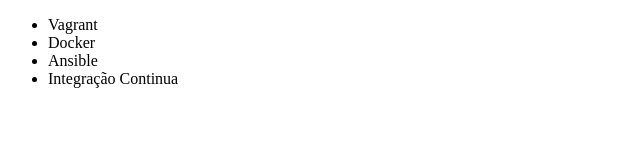
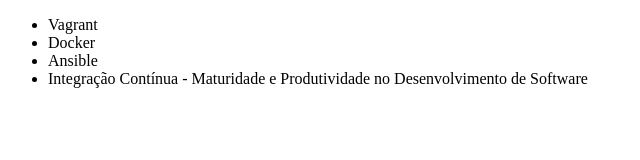
Before and after one commit to thaifurforo/alura-classes, a plain HTML site: page Git-e-Github/index.html in a window 1280 px wide. Shown: the whole page, without its empty margins (0-640 px from the left). Drawn offline with Linux system fonts and the light colour scheme.

Commit message:
Changed the line 'Integração Contínua'

```diff
--- a/Git-e-Github/index.html
+++ b/Git-e-Github/index.html
@@ -9,7 +9,7 @@
         <li>Vagrant</li>
         <li>Docker</li>
         <li>Ansible</li>
-        <li>Integração Continua</li>
+        <li>Integração Contínua - Maturidade e Produtividade no Desenvolvimento de Software</li>
     </ul>
 </body>
 </html>
```
